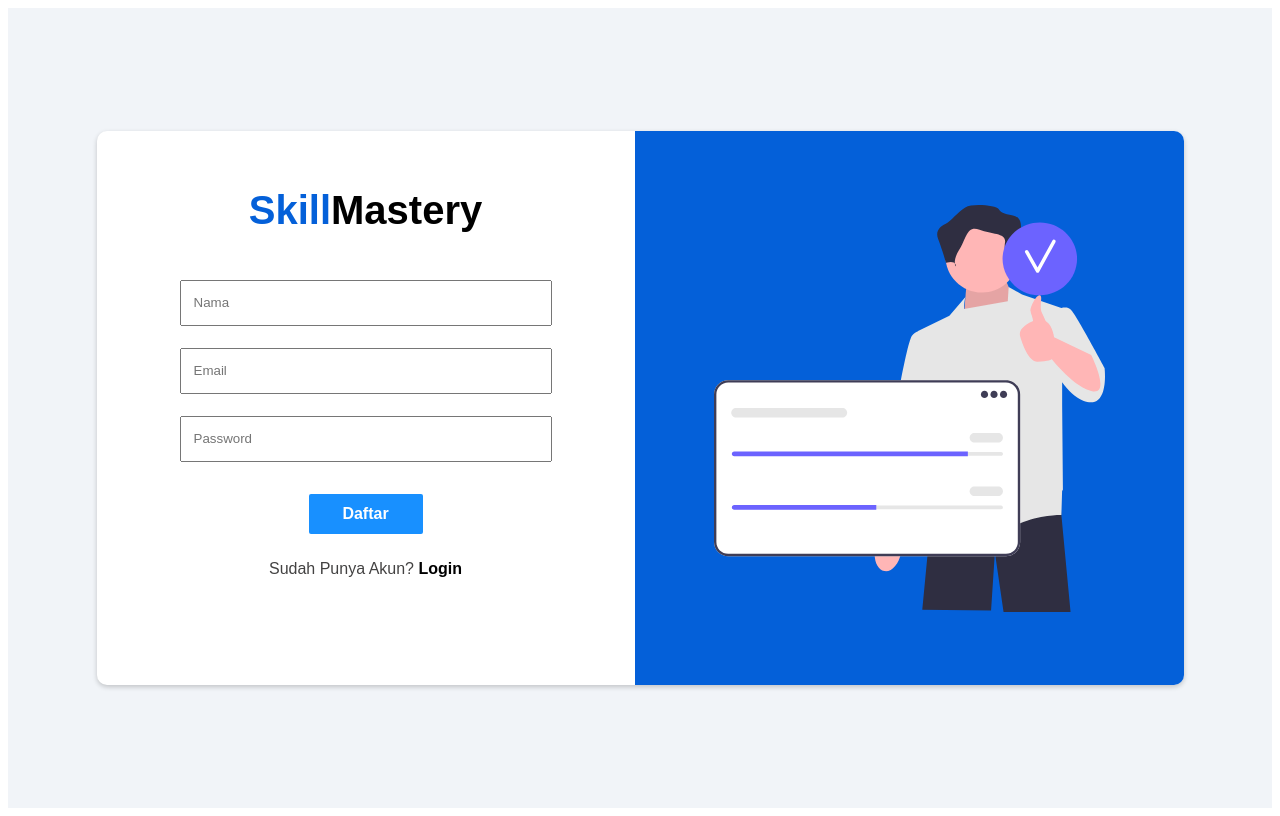
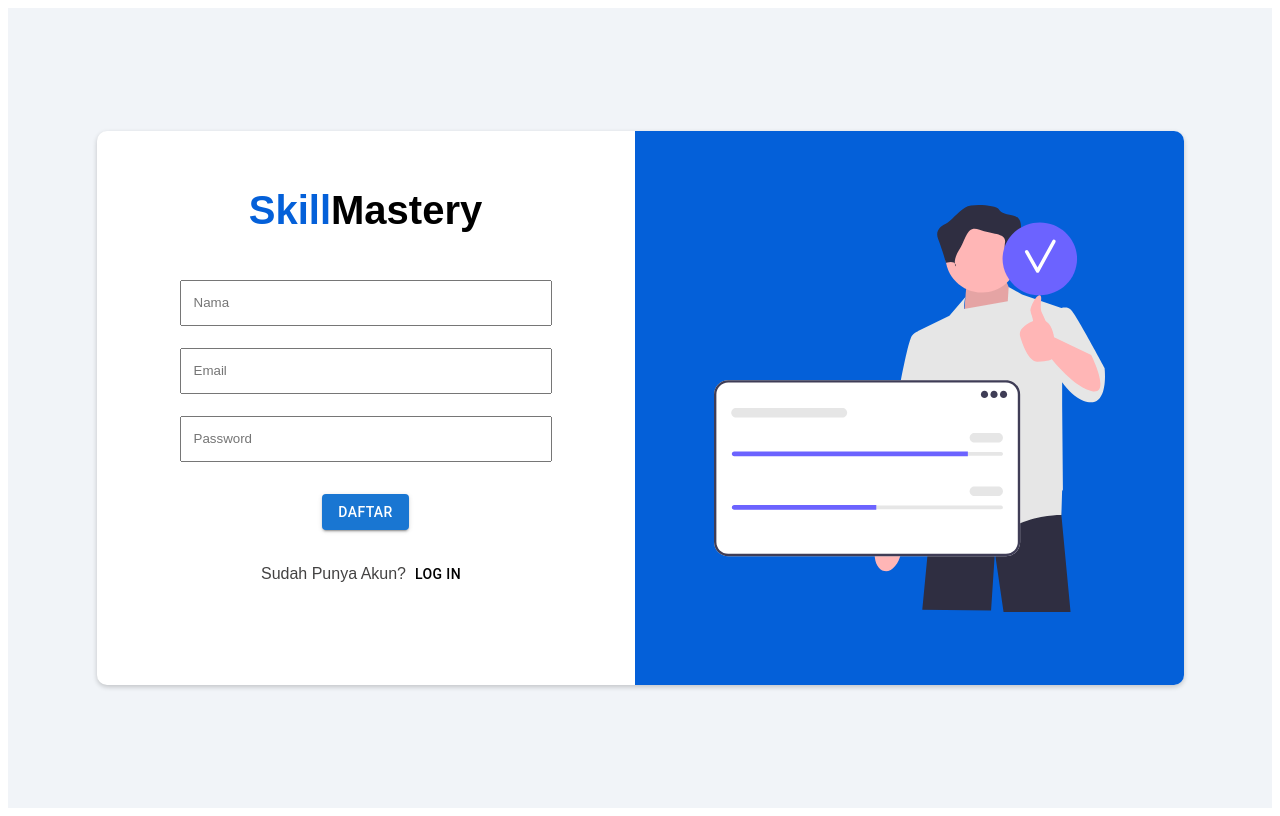
Before and after one commit to tugas-akhir-fs26/FE-SkillMastery, a React (Vite) app: page / in a window 1280 px wide. Built offline with nearby package versions, Linux system fonts and the light colour scheme.

Commit message:
menambahkan route di register

```diff
--- a/src/components/cregister.jsx
+++ b/src/components/cregister.jsx
@@ -1,13 +1,17 @@
 import React, { useState } from 'react';
-import { Link } from 'react-router-dom';
+import { useNavigate } from 'react-router-dom';
 import '../css/register.css';
 import axios from 'axios';
 import Validation from './cregistervalidation';
 import SVGImage from './images/register.svg';
 import EyeClosed from './images/eyeclosedicon.svg';
 import EyeOpen from './images/eyeopenicon.svg';
+import Stack from '@mui/material/Stack';
+import Button from '@mui/material/Button';
+import Typography from '@mui/material/Typography';
 
 function Register() {
+  const navigate = useNavigate();
   const [values, setValues] = useState({
     name: '',
     email: '',
@@ -23,6 +27,11 @@ function Register() {
     event.preventDefault();
     setErrors(Validation(values));
     const { name, email, password } = values;
+
+    if (Object.values(errors).some((error) => error !== '')) {
+      console.log('Ada field yang belum terisi');
+      return;
+    }
 
     try {
       const response = await fetch('https://6528c37e931d71583df26ee3.mockapi.io/users', {
@@ -70,16 +79,32 @@ function Register() {
                 </div>
               </div>
               <div className="button">
-                <button type="submit" className="btn">
-                  Daftar
-                </button>
+                <Stack spacing={2} direction="row">
+                  <Button
+                    variant="contained"
+                    onClick={() => {
+                      navigate('/homepage');
+                    }}
+                    onSubmit={handleSubmit}
+                  >
+                    Daftar
+                  </Button>
+                </Stack>
               </div>
             </form>
-            <p>
-              Sudah Punya Akun?{' '}
-              <a href="">
-                <b>Login</b>
-              </a>
+            <p style={{ display: 'flex', justifyContent: 'center', alignItems: 'center' }}>
+              Sudah Punya Akun?
+              <Stack spacing={2} direction="row">
+                <Button
+                  variant="text"
+                  onClick={() => {
+                    navigate('/login');
+                  }}
+                  style={{ color: 'black' }}
+                >
+                  Log in
+                </Button>
+              </Stack>
             </p>
           </div>
         </div>
```
